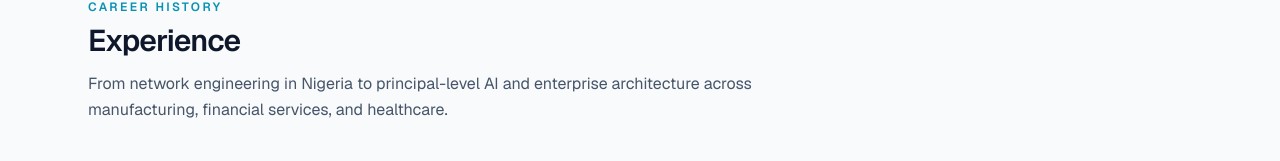
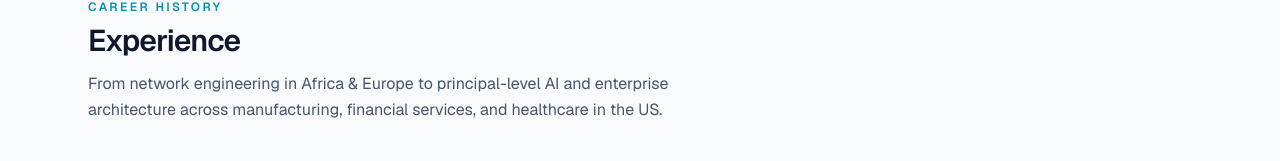
Before and after one commit to manuelbomi/emmanueloyekanlu-website, a Next.js app: page /experience in a window 1280 px wide. Shown: the part 130-291 px from the top of the page. Built offline with nearby package versions, Linux system fonts and the light colour scheme; no server answers.

Commit message:
Modify experience description in page.tsx
Updated the description in SectionHeading to reflect experience in Africa, Europe, and the US.

```diff
--- a/src/app/experience/page.tsx
+++ b/src/app/experience/page.tsx
@@ -14,7 +14,7 @@ export default function ExperiencePage() {
       <SectionHeading
         eyebrow="Career History"
         title="Experience"
-        description="From network engineering in Nigeria to principal-level AI and enterprise architecture across manufacturing, financial services, and healthcare."
+        description="From network engineering in Africa & Europe to principal-level AI and enterprise architecture across manufacturing, financial services, and healthcare in the US."
       />
 
       <ol className="relative space-y-10 border-l border-border pl-8">
```
